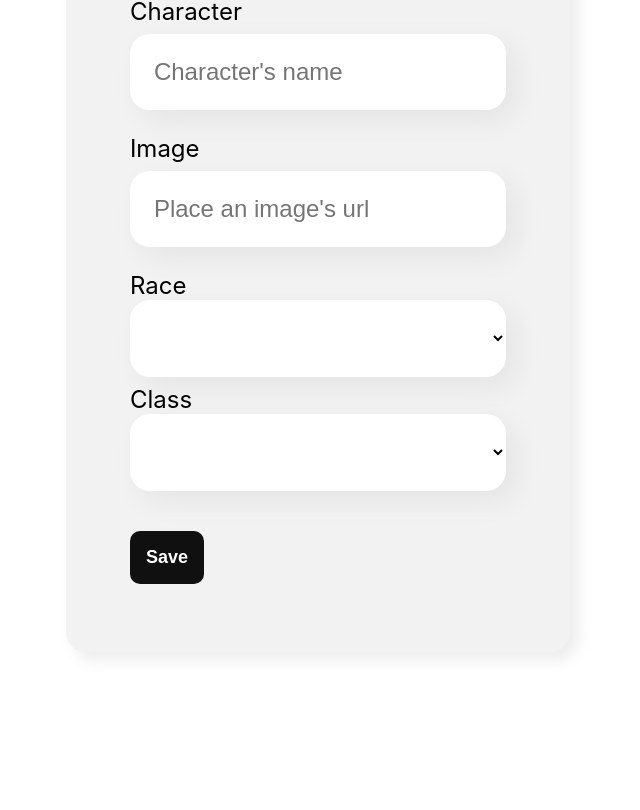
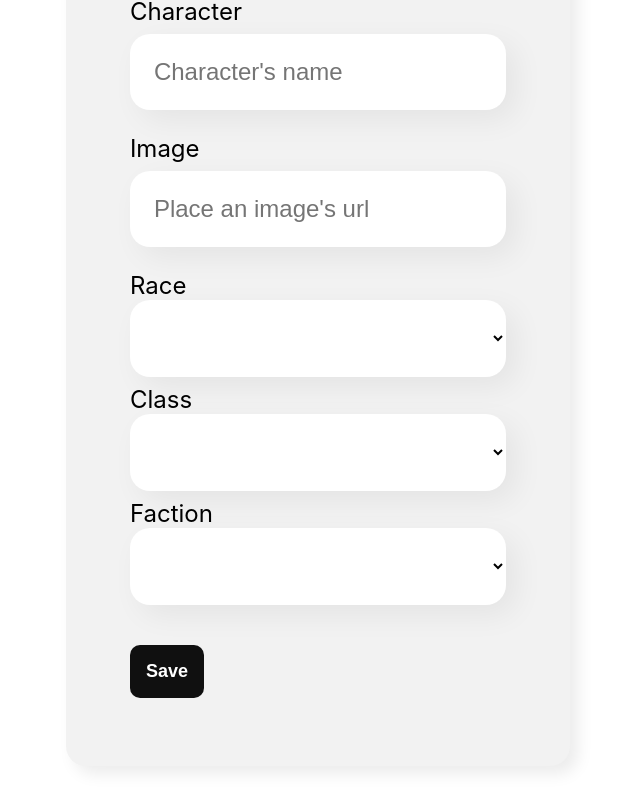
Before and after one commit to claraquintela/wow-organizational-chart, a React (Create React App) app: page / in a window 1280 px wide. Shown: the part 757-1567 px from the top of the page, without its empty margins (322-962 px from the left). Before the commit the page ends 1489 px from the top, so only its background shows below. Built offline with nearby package versions, Linux system fonts and the light colour scheme.

Commit message:
organizing folders and eliminating typos

```diff
--- a/src/App.js
+++ b/src/App.js
@@ -214,18 +214,32 @@ const roles = [
 
 ]
 
+const factions = [
+  { faction: 'Horde',
+    color: '#C10808'
+  },
+  { faction: 'Alliance',
+    color: '#0D3296'
+  }
+]
+
 
   return (
     <div className="App">
       <Banner/>
       <h1 className="main-title">World of Warcraft: organizational chart</h1>
-      <Form  racesList={races.map(race=>race.race)} rolesList={roles.map(role=>role.name)} addedChar={character => onAddChar(character)}/>
+      <Form
+        racesList={races.map(race=>race.race)}
+        rolesList={roles.map(role=>role.name)}
+        factionsList={factions.map(faction=>faction.faction)}
+        addedChar={character => onAddChar(character)}/>
+
       {roles.map(role => <Role
         key={role.name}
         typeRole={role.name}
         color1={role.color1}
         color2={role.color2}
-        characters={characters.filter(character => character.role == role.name)}
+        characters={characters.filter(character => character.role === role.name)}
         />)}
 
 
--- a/src/components/Card/index.js
+++ b/src/components/Card/index.js
@@ -10,6 +10,7 @@ const Card =(props) => {
             <div className='card-footer'>
                 <h4>{props.character}</h4>
                 <h5>{props.race}</h5>
+                <h5>{props.faction}</h5>
             </div>
         </div>
     )
--- a/src/components/Dropdown/index.js
+++ b/src/components/Dropdown/index.js
@@ -14,7 +14,7 @@ const Dropdown = (props) => {
             </label>
             <select onChange={whenTyping}>
                 <option value=''></option>
-                {props.list.map(item =><option key={item} value={props.value}> {item}</option> )}
+                {props.list.map(item =><option key={item} value={item}> {item}</option> )}
             </select>
         </div>
     )
--- a/src/components/Form/index.js
+++ b/src/components/Form/index.js
@@ -10,6 +10,7 @@ const Form = (props) => {
     const [role, setRole] = useState('')
     const [img, setImage] = useState('')
     const [race, setRace] = useState('')
+    const [faction, setFaction] = useState('')
 
     const whenSubmiting = (event) => {
         event.preventDefault();
@@ -17,14 +18,15 @@ const Form = (props) => {
             character,
             role,
             img,
-            race
+            race,
+            faction
         })
         setCharacter('')
         setRole('')
         setImage('')
         setRace('')
+        event.currentTarget.reset()
     }
-
 
     return (
 
@@ -66,6 +68,15 @@ const Form = (props) => {
                     whenChanged = {content => setRole(content)}
                     />
 
+                <Dropdown
+                    mandatory={true}
+                    label="Faction"
+                    name="faction"
+                    list={props.factionsList}
+                    content = {faction}
+                    whenChanged = {content => setFaction(content)}
+                    />
+
                 <Button>
                     Save
                 </Button>
--- a/src/components/Role/index.js
+++ b/src/components/Role/index.js
@@ -5,12 +5,13 @@ const Role =(props) => {
 
     return (
         props.characters.length > 0 && <section className='block-role' style={{backgroundColor: props.color2}}>
-            <h3 style={{borderColor: props.color1}}>{props.typeRole}</h3>
+            <h3 style={{borderColor: props.color1, color: props.color1}}>{props.typeRole}</h3>
             <div className='all-cards'>
                 {props.characters.map(character => <Card
                     key={character.character}
                     character={character.character}
                     race={character.race}
+                    faction={character.faction}
                     img={character.img}
                     color={props.color1}
                     />)}
```
